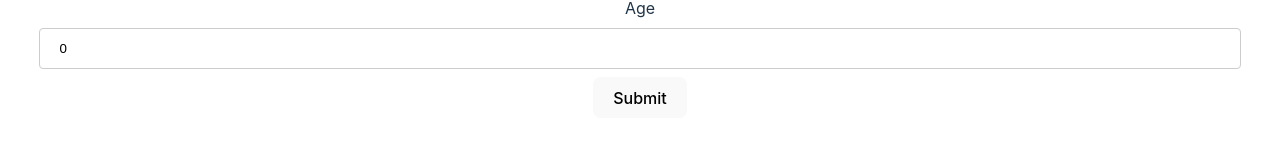
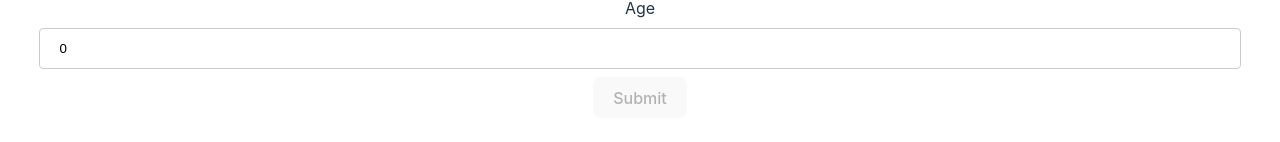
Before and after one commit to lai1372/sell-a-phone-FE, a React (Vite) app: page /create-account in a window 1280 px wide. Shown: the part 908-1050 px from the top of the page. Built offline with nearby package versions, Linux system fonts and the light colour scheme; the HTML template or start-up script is replaced by a standard one.

Commit message:
disable submit button if password incorrect

```diff
--- a/src/components/CreateAccount.jsx
+++ b/src/components/CreateAccount.jsx
@@ -5,19 +5,23 @@ export default function CreateAccount() {
   const [username, setUsername] = useState("");
   const [password, setPassword] = useState("");
   const [validPw, setValidPW] = useState(false);
+  const [isDisabled, setIsDisabled] = useState(true);
   const [firstName, setFirstName] = useState("");
   const [lastName, setLastName] = useState("");
   const [email, setEmail] = useState("");
   const [age, setAge] = useState(0);
 
   function handleChange(e) {
+    console.log(e.target.value);
     const regex =
       /^(?=.*[a-zA-Z0-9])(?=.*[!@#$%^&*()-+_=]{1,})(?=.*[A-Z])(?=.*\d)[a-zA-Z\d!@#$%^&*()-+_=]{6,}$/;
     if (e.target.value.match(regex)) {
       setPassword(e.target.value);
       setValidPW(true);
+      setIsDisabled(false);
     } else {
       setValidPW(false);
+      setIsDisabled(true);
     }
   }
 
@@ -64,7 +68,6 @@ export default function CreateAccount() {
         <label htmlFor="password">Password</label>
         <input
           type="text"
-          // value={password}
           id="password"
           required
           name="password"
@@ -123,7 +126,9 @@ export default function CreateAccount() {
             setAge(e.target.value);
           }}
         ></input>
-        <button type="submit">Submit</button>
+        <button type="submit" disabled={isDisabled}>
+          Submit
+        </button>
       </form>
     </>
   );
```
